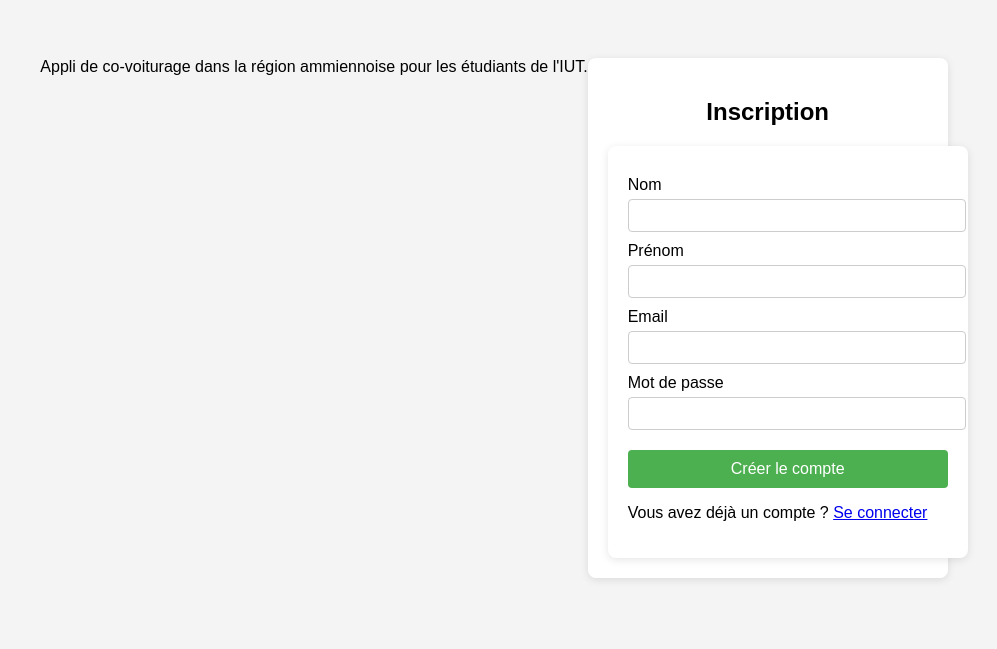
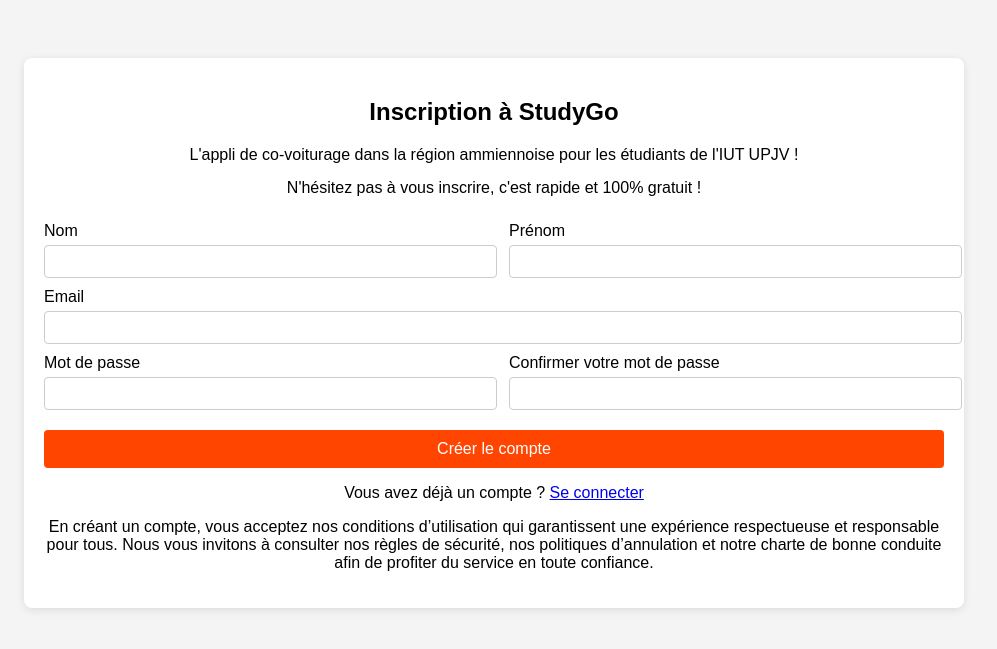
Before and after one commit to Andy80130/SAE3_20252026, a PHP site: page /page/creerCompte.html in a window 1280 px wide. Shown: the top 649 px of the page, without its empty margins (146-1143 px from the left). Run offline with PHP 8.4, Linux system fonts and the light colour scheme.

Commit message:
Page creerCompte "fini" + rename page home en accueil

```diff
--- a/css/styleConnexion.css
+++ b/css/styleCompte.css
@@ -10,7 +10,8 @@ body {
     padding: 20px;
     border-radius: 8px;
     box-shadow: 0 2px 8px rgba(0,0,0,0.1);
-    width: 320px;
+    width: 100%;
+    max-width: 900px;
 }
 h2 {
     text-align: center;
@@ -20,7 +21,7 @@ label {
     display: block;
     margin: 10px 0 5px;
 }
-input[type="text"], input[type="email"], input[type="password"] {
+input[type="text"], input[type="email"], input[type="password"], input[type="verifPassword"] {
     width: 100%;
     padding: 8px;
     border: 1px solid #ccc;
@@ -30,13 +31,30 @@ button {
     margin-top: 20px;
     width: 100%;
     padding: 10px;
-    background: #4CAF50;
-    color: #fff;
+    background: orangered;
+    color: white;
     border: none;
     border-radius: 4px;
     cursor: pointer;
     font-size: 16px;
 }
 button:hover {
-    background: #45a049;
+    background: orange;
 }
+.row {
+    display: flex;
+    gap: 30px;
+    width: 100%;
+}
+
+.col {
+    flex: 1;
+    display: flex;
+    flex-direction: column;
+}
+.text-center {
+    text-align: center;
+    width: 100%;
+    margin-top: 15px;
+    margin-bottom: 15px;
+}
--- a/page/home.html
+++ b/page/accueil.html
@@ -5,7 +5,7 @@
     <meta name="viewport" content="width=device-width, initial-scale=1.0">
     <title>StudyGo - Covoiturage étudiant</title>
     <link rel="stylesheet" href="https://cdnjs.cloudflare.com/ajax/libs/leaflet/1.9.4/leaflet.css" />
-    <link rel="stylesheet" href="../css/styleHome.css">
+    <link rel="stylesheet" href="../css/styleAccueil.css">
     <script src="https://cdnjs.cloudflare.com/ajax/libs/leaflet/1.9.4/leaflet.js"></script>
 </head>
 <body>
--- a/page/creerCompte.html
+++ b/page/creerCompte.html
@@ -3,14 +3,18 @@
 <head>
     <title>Inscription à StudyGo</title>
     <meta http-equiv="Content-Type" content="text/html;charset=UTF-8">
-    <link rel="stylesheet" href="../css/styleConnexion.css">
+    <link rel="stylesheet" href="../css/styleCompte.css">
 </head>
 <body>
-Appli de co-voiturage dans la région ammiennoise pour les étudiants de l'IUT.
-
     <main class="my-5 text-start container container-infos">
         <header class="shadow mb-3 p-3 rounded d-flex justify-content-center align-items-center titre">
-        <h2>Inscription</h2>
+            <h2>Inscription à StudyGo</h2>
+            <div class="text-center">
+                L'appli de co-voiturage dans la région ammiennoise pour les étudiants de l'IUT UPJV !
+            </div>
+            <div class="text-center">
+                N'hésitez pas à vous inscrire, c'est rapide et 100% gratuit !
+            </div>
         </header>
         <section class="shadow p-4 rounded saisie-infos">
             <?php if (isset($successMessage) && isset($successMessage2) && isset($successMessage3)) : ?>
@@ -23,26 +27,47 @@ Appli de co-voiturage dans la région ammiennoise pour les étudiants de l'IUT.
             <div class="d-flex justify-content-center alert alert-danger text-center"><?php echo $errorMessage; ?></div>
             <?php endif; ?>
 
-        <div class="container">
             <form method="creerCompte.php" action="POST">
+                <div class="row">
+                    <div class="col">
                         <label for="nom">Nom</label>
                         <input type="text" id="nom" name="nom" required />
-
+                    </div>
+                    <div class="col">
                         <label for="prenom">Prénom</label>
                         <input type="text" id="prenom" name="prenom" required />
+                    </div>
+                </div>
 
                 <label for="email">Email</label>
                 <input type="email" id="email" name="email" required />
 
+                <div class="row">
+                    <div class="col">
                         <label for="password">Mot de passe</label>
                         <input type="password" id="password" name="password" required />
+                    </div>
+                    <div class="col">
+                        <label for="verifPassword">Confirmer votre mot de passe</label>
+                        <input type="password" id="verifPassword" name="verifPassword" required />
+                    </div>
+                </div>
 
                 <button type="submit">Créer le compte</button>
             </form>
 
-            <div class="mt-3 text-center texte-connexion">
-                <p class="fs-6 form-text">Vous avez déjà un compte ? <a href="connexion.html" class="text-decoration-none">Se connecter</a></p>
+            <div class="text-center">
+                <p class="fs-6 form-text">Vous avez déjà un compte ?
+                    <a href="connexion.html" class="text-decoration-none">Se connecter</a>
+                </p>
             </div>
+
+            <div class="text-center">
+                <p class="fs-6 form-text">
+                    En créant un compte, vous acceptez nos conditions d’utilisation qui garantissent une expérience
+                    respectueuse et responsable pour tous. Nous vous invitons à consulter nos règles de sécurité,
+                    nos politiques d’annulation et notre charte de bonne conduite afin de profiter du service en toute confiance.
+                </p>
             </div>
 
         </section>
```
Also changed, not shown: css/styleAccueil.css (renamed from css/styleHome.css). Lines whose indentation alone changed are shown as unchanged.
